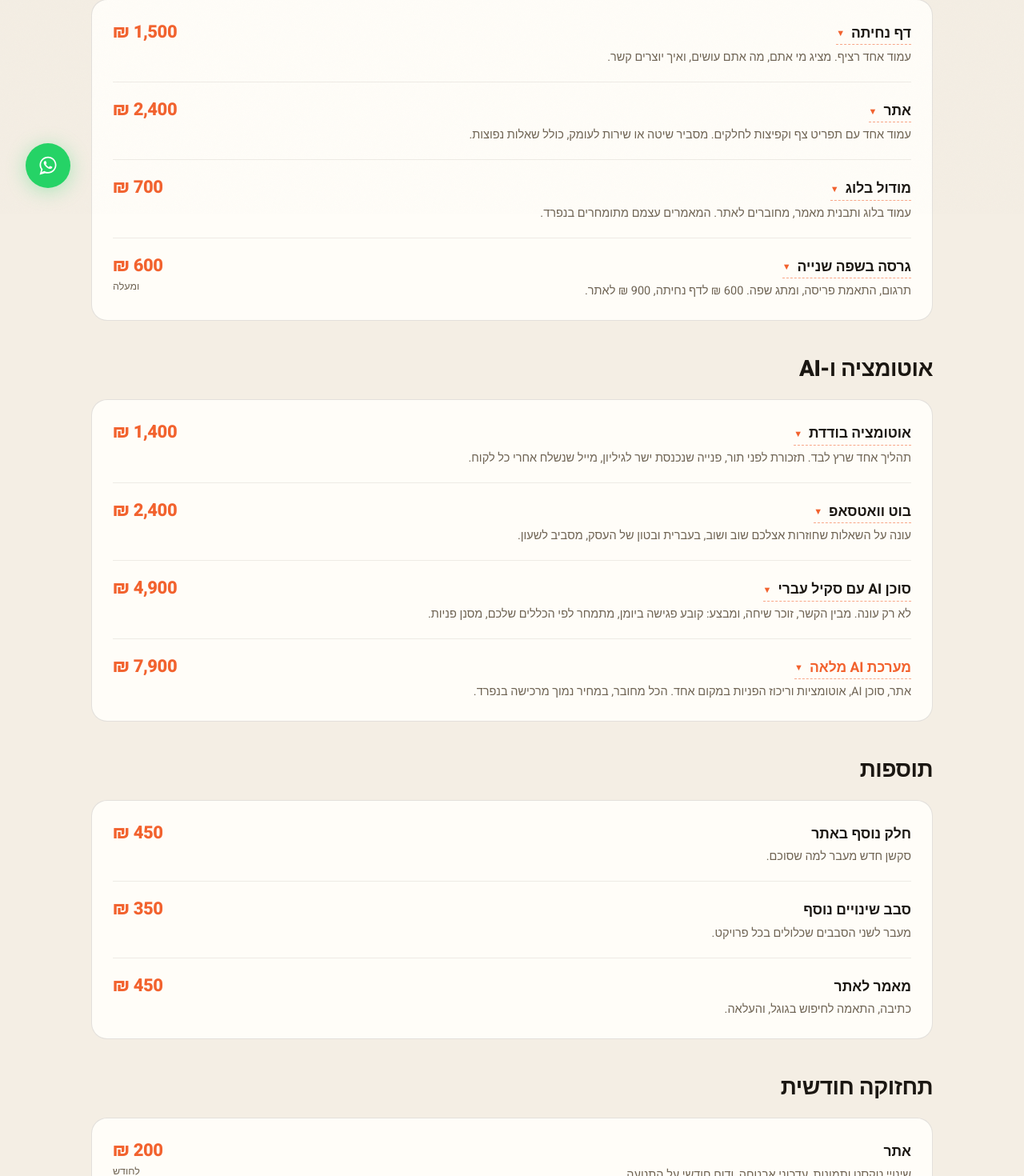
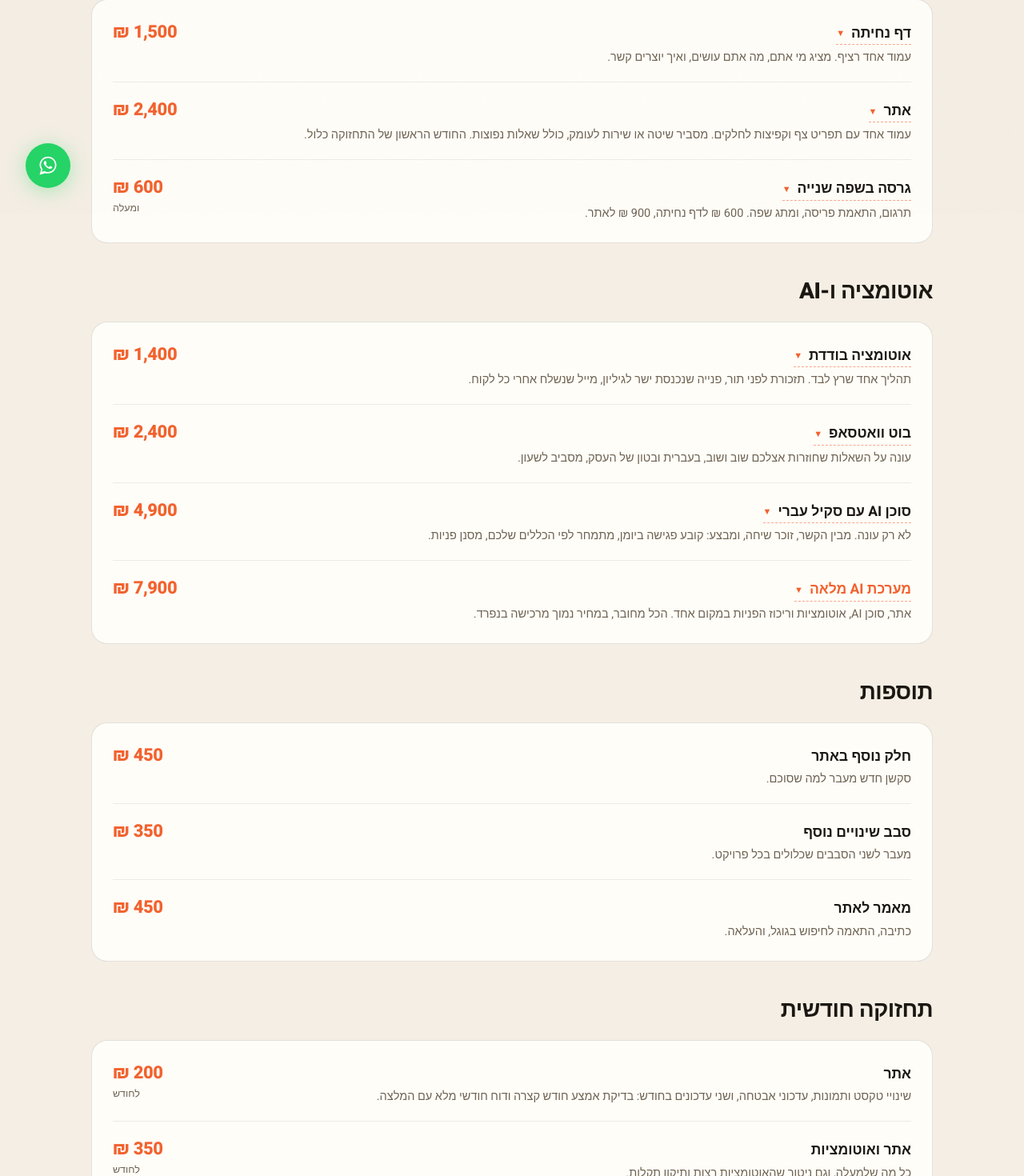
Before and after one commit to gorgovs1-cyber/shani-ai, a Next.js app: page /pricing in a window 1280 px wide. Shown: the part 533-2003 px from the top of the page at 80% size. Built offline with nearby package versions, Linux system fonts and the light colour scheme; no server answers.

Commit message:
הסרת מודול בלוג, וחודש תחזוקה כלול באתר

```diff
--- a/app/pricing/layout.tsx
+++ b/app/pricing/layout.tsx
@@ -3,7 +3,7 @@ import type { Metadata } from "next";
 export const metadata: Metadata = {
   title: "מחירים · אתר, אוטומציה ו-AI לעסק | Shani AI Creator",
   description:
-    "מחירון מלא ופומבי: דף נחיתה 1,500 ש\"ח, אתר 2,400 ש\"ח, מודול בלוג 700 ש\"ח, בוט וואטסאפ 2,400 ש\"ח, סוכן AI 4,900 ש\"ח, מערכת מלאה 7,900 ש\"ח. כל המחירים סופיים, ועלויות כלים תמיד בנפרד ועל שמכם.",
+    "מחירון מלא ופומבי: דף נחיתה 1,500 ש\"ח, אתר 2,400 ש\"ח, בוט וואטסאפ 2,400 ש\"ח, סוכן AI 4,900 ש\"ח, מערכת מלאה 7,900 ש\"ח. כל המחירים סופיים, ועלויות כלים תמיד בנפרד ועל שמכם.",
   alternates: { canonical: "https://shani-ai.com/pricing" },
   openGraph: {
     title: "מחירים · Shani AI Creator",
--- a/app/pricing/page.tsx
+++ b/app/pricing/page.tsx
@@ -71,26 +71,15 @@ const COPY: Record<"he" | "en", Copy> = {
           },
           {
             name: "אתר",
-            desc: "עמוד אחד עם תפריט צף וקפיצות לחלקים. מסביר שיטה או שירות לעומק, כולל שאלות נפוצות.",
+            desc: "עמוד אחד עם תפריט צף וקפיצות לחלקים. מסביר שיטה או שירות לעומק, כולל שאלות נפוצות. החודש הראשון של התחזוקה כלול.",
             price: "2,400 ₪",
             more: {
               fit: "אתה מסביר שיטה, תהליך או שירות, ואנשים שואלים אותך אותן שאלות לפני שהם סוגרים.",
-              includes: "חמישה עד שמונה חלקים, תפריט צף שקופץ לכל חלק, סקשן שאלות נפוצות ואזור המלצות. מבחינת תוכן ועבודה זה אתר של חמישה עד שבעה עמודים, פרוס כגלילה אחת.",
+              includes: "חמישה עד שמונה חלקים, תפריט צף שקופץ לכל חלק, סקשן שאלות נפוצות ואזור המלצות. מבחינת תוכן ועבודה זה אתר של חמישה עד שבעה עמודים, פרוס כגלילה אחת. וגם החודש הראשון של התחזוקה: בדיקת אמצע חודש ודוח חודשי מלא. אחריו אפשר להמשיך ב-200 לחודש או לא, בלי התחייבות.",
               forWho: "מאמנים, מטפלים, יועצים ואנשים עצמאיים שמוכרים ידע או תהליך. גם אדריכלים, מעצבים וסטודיו קטן שרוצים להציג עבודות.",
               notFor: "אתה מוכר מוצרים ורוצה עגלת קניות ותשלום באתר. זו כבר חנות, וזה פרויקט אחר.",
               exampleLabel: "lilachhazan.com",
               exampleUrl: "https://lilachhazan.com",
-            },
-          },
-          {
-            name: "מודול בלוג",
-            desc: "עמוד בלוג ותבנית מאמר, מחוברים לאתר. המאמרים עצמם מתומחרים בנפרד.",
-            price: "700 ₪",
-            more: {
-              fit: "אתה רוצה שגוגל ימצא אותך גם על שאלות שאנשים מחפשים, ולא רק על השם שלך.",
-              includes: "עמוד בלוג עם רשימת המאמרים, תבנית מאמר מעוצבת, וכתובת נפרדת לכל מאמר כדי שגוגל יוכל לאנדקס אותה.",
-              forWho: "מאמנים, יועצים, מטפלים ובעלי מקצוע שיש להם ידע להסביר. כל תחום שבו לקוחות מחפשים תשובה לפני שהם מחפשים ספק.",
-              notFor: "אין לך כוונה לכתוב באופן קבוע. בלוג עם שני מאמרים ישנים עושה רושם גרוע יותר מאתר בלי בלוג.",
             },
           },
           {
@@ -168,7 +157,7 @@ const COPY: Record<"he" | "en", Copy> = {
         items: [
           {
             name: "אתר",
-            desc: "שינויי טקסט ותמונות, עדכוני אבטחה, ודוח חודשי על התנועה.",
+            desc: "שינויי טקסט ותמונות, עדכוני אבטחה, ושני עדכונים בחודש: בדיקת אמצע חודש קצרה ודוח חודשי מלא עם המלצה.",
             price: "200 ₪",
             unit: "לחודש",
           },
@@ -188,7 +177,7 @@ const COPY: Record<"he" | "en", Copy> = {
       },
     ],
     maintNote:
-      "התחזוקה היא לא חובה ואין בה התחייבות. אפשר להפסיק בכל חודש, והאתר ממשיך לעבוד. מי שמעדיף פונה כשצריך משהו ומקבל הצעה לאותה עבודה.",
+      "מי שמזמין אתר מקבל את החודש הראשון של התחזוקה כלול. אחריו התחזוקה היא לא חובה ואין בה התחייבות: אפשר להפסיק בכל חודש והאתר ממשיך לעבוד. מי שמעדיף פונה כשצריך משהו ומקבל הצעה לאותה עבודה.",
     includedTitle: "כלול בכל אתר, בלי תוספת תשלום",
     included: [
       "התאמת נגישות לתקן הישראלי 5568. נדרש בחוק לאתר עסקי, ורוב האתרים הזולים מגיעים בלעדיו.",
@@ -292,26 +281,15 @@ const COPY: Record<"he" | "en", Copy> = {
           },
           {
             name: "Website",
-            desc: "One page with a floating menu that jumps to each section. Explains a method or a service in depth, including an FAQ.",
+            desc: "One page with a floating menu that jumps to each section. Explains a method or a service in depth, including an FAQ. The first month of care is included.",
             price: "₪2,400",
             more: {
               fit: "You explain a method, a process or a service, and people ask you the same questions before they commit.",
-              includes: "Five to eight sections, a floating menu that jumps to each one, an FAQ section and a reviews area. In content and work it is a five to seven page site, laid out as one scroll.",
+              includes: "Five to eight sections, a floating menu that jumps to each one, an FAQ section and a reviews area. In content and work it is a five to seven page site, laid out as one scroll. Plus the first month of care: a mid-month check and a full monthly report. After that you can continue at 200 NIS a month or not, with no commitment.",
               forWho: "Coaches, therapists, consultants and independents who sell knowledge or a process. Also architects, designers and small studios showing work.",
               notFor: "You sell products and need a cart and checkout. That is a store, and a different project.",
               exampleLabel: "lilachhazan.com",
               exampleUrl: "https://lilachhazan.com",
-            },
-          },
-          {
-            name: "Blog module",
-            desc: "A blog page and an article template, wired into the site. Articles are priced separately.",
-            price: "₪700",
-            more: {
-              fit: "You want Google to find you for the questions people search, not only for your name.",
-              includes: "A blog page listing the articles, a designed article template, and a separate URL per article so Google can index it.",
-              forWho: "Coaches, consultants, therapists and professionals with knowledge to explain. Any field where clients look for an answer before they look for a supplier.",
-              notFor: "You do not plan to write regularly. A blog with two old posts looks worse than no blog at all.",
             },
           },
           {
@@ -389,7 +367,7 @@ const COPY: Record<"he" | "en", Copy> = {
         items: [
           {
             name: "Website",
-            desc: "Text and image changes, security updates, and a monthly traffic report.",
+            desc: "Text and image changes, security updates, and two updates a month: a short mid-month check and a full monthly report with a recommendation.",
             price: "₪200",
             unit: "per month",
           },
@@ -409,7 +387,7 @@ const COPY: Record<"he" | "en", Copy> = {
       },
     ],
     maintNote:
-      "Monthly care is optional and there is no commitment. You can stop any month and the site keeps working. If you prefer, reach out when something is needed and get a quote for that job.",
+      "Order a website and the first month of care is included. After that, care is optional with no commitment: you can stop any month and the site keeps working. If you prefer, reach out when something is needed and get a quote for that job.",
     includedTitle: "Included in every website, at no extra cost",
     included: [
       "Accessibility to Israeli standard 5568. Required by law for a business site, and most cheap sites arrive without it.",
```
